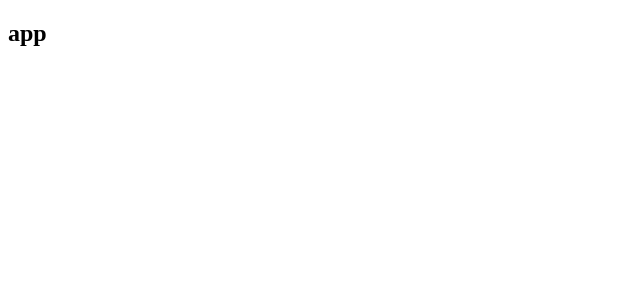
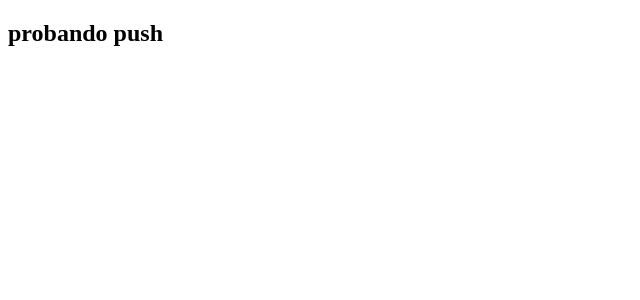
Before and after one commit to BenjaminMirra/proyectoDMH, a Next.js app in the folder equipo-12/: page / in a window 1280 px wide. Shown: the top 300 px of the page, without its empty margins (0-640 px from the left). Built offline with nearby package versions, Linux system fonts and the light colour scheme.

Commit message:
probando push discord

```diff
--- a/equipo-12/pages/index.tsx
+++ b/equipo-12/pages/index.tsx
@@ -1,7 +1,7 @@
-const App =  () => {
-  return(
+const App = () => {
+  return (
     <div>
-      <h2>app</h2>
+      <h2>probando push</h2>
     </div>
   );
 };
```
